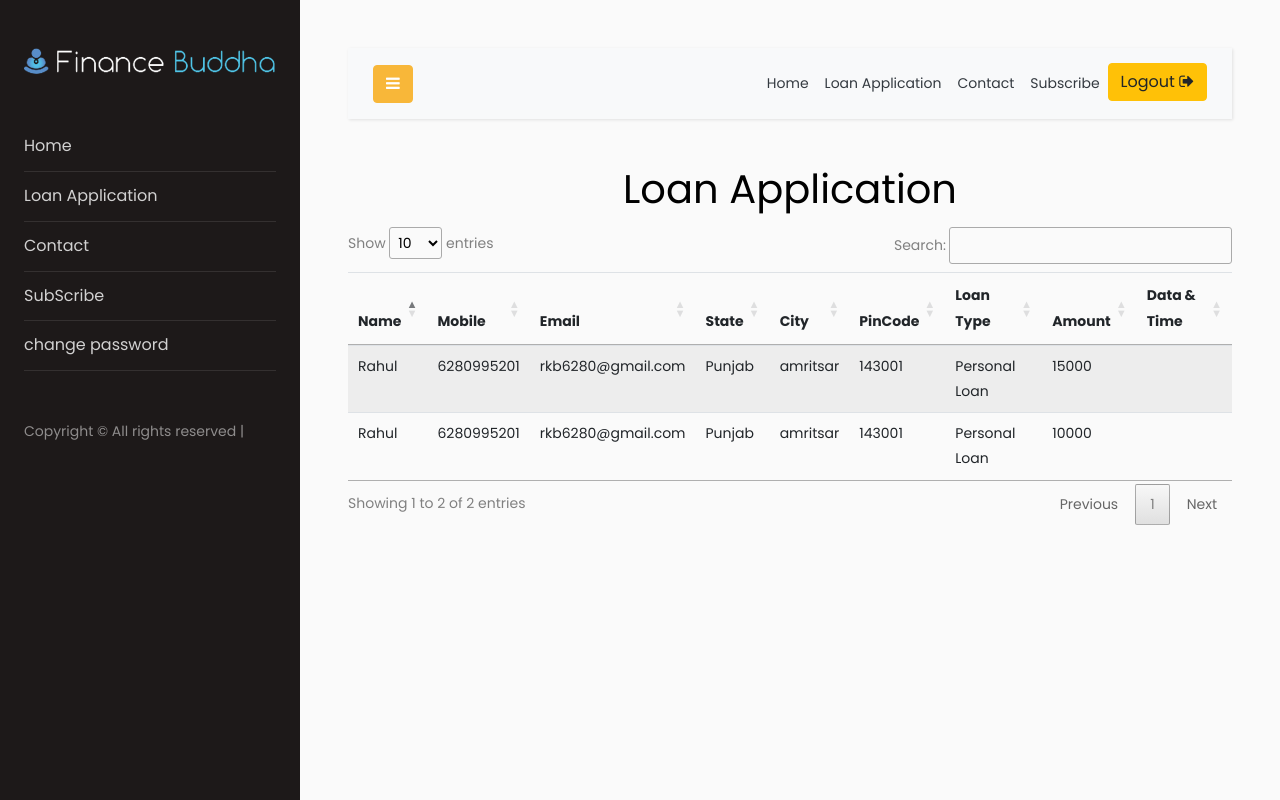
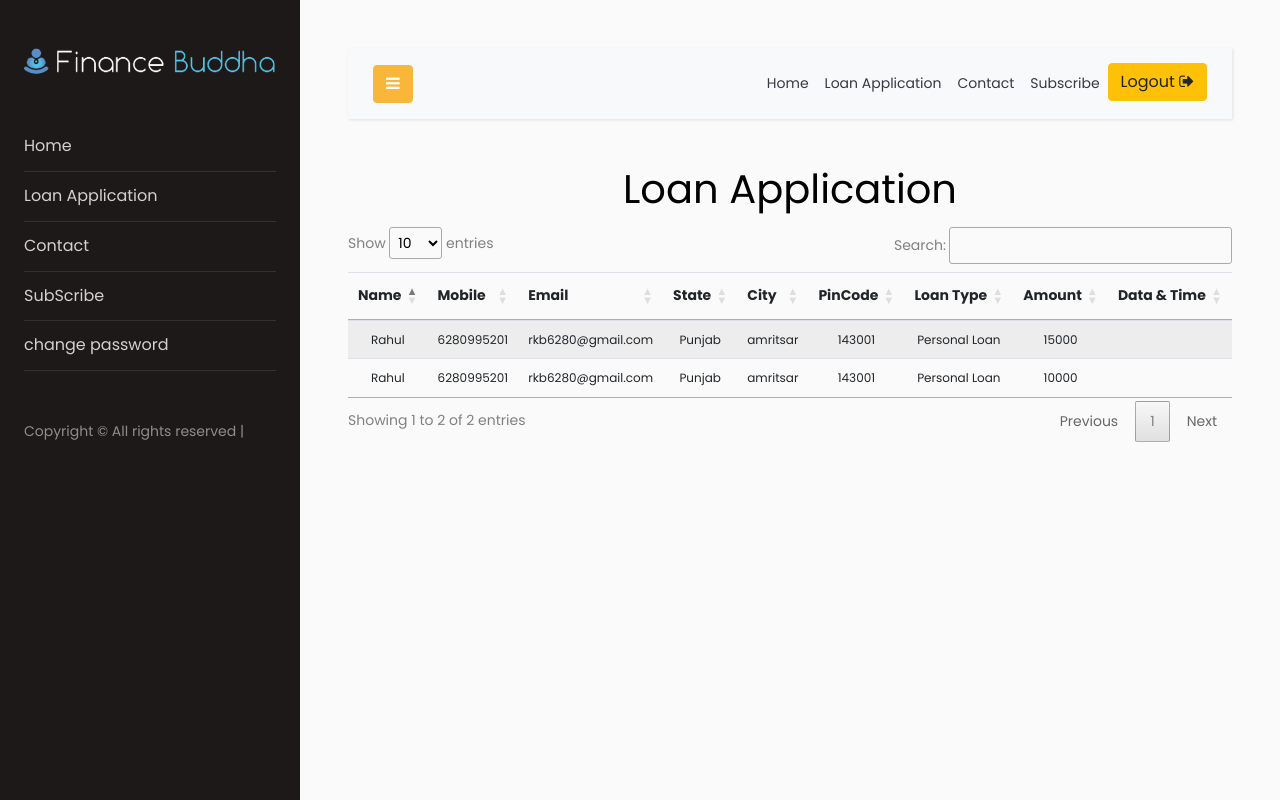
Before and after one commit to rkb9878/FinanceBuddha, a PHP site: page /admin/loanApplication.php in a window 1280 px wide. Run offline with PHP 8.4, Linux system fonts and the light colour scheme; a user stored in the database is signed in; data comes from the database, SQL or seed files in the repository; data that the repository does not hold is empty; some libraries are stand-ins or nearby versions.

Commit message:
done changes in admin and add datetime field in database

```diff
--- a/admin/loanApplication.php
+++ b/admin/loanApplication.php
@@ -36,7 +36,7 @@
             <th>Data & Time</th>
         </tr>
         </thead>
-        <tbody>
+        <tbody style="font-size: 12px; text-align: center">
         <?php
         $query = "SELECT * FROM `loan` ORDER BY id DESC";
         $result = mysqli_query($conn, $query);
```
